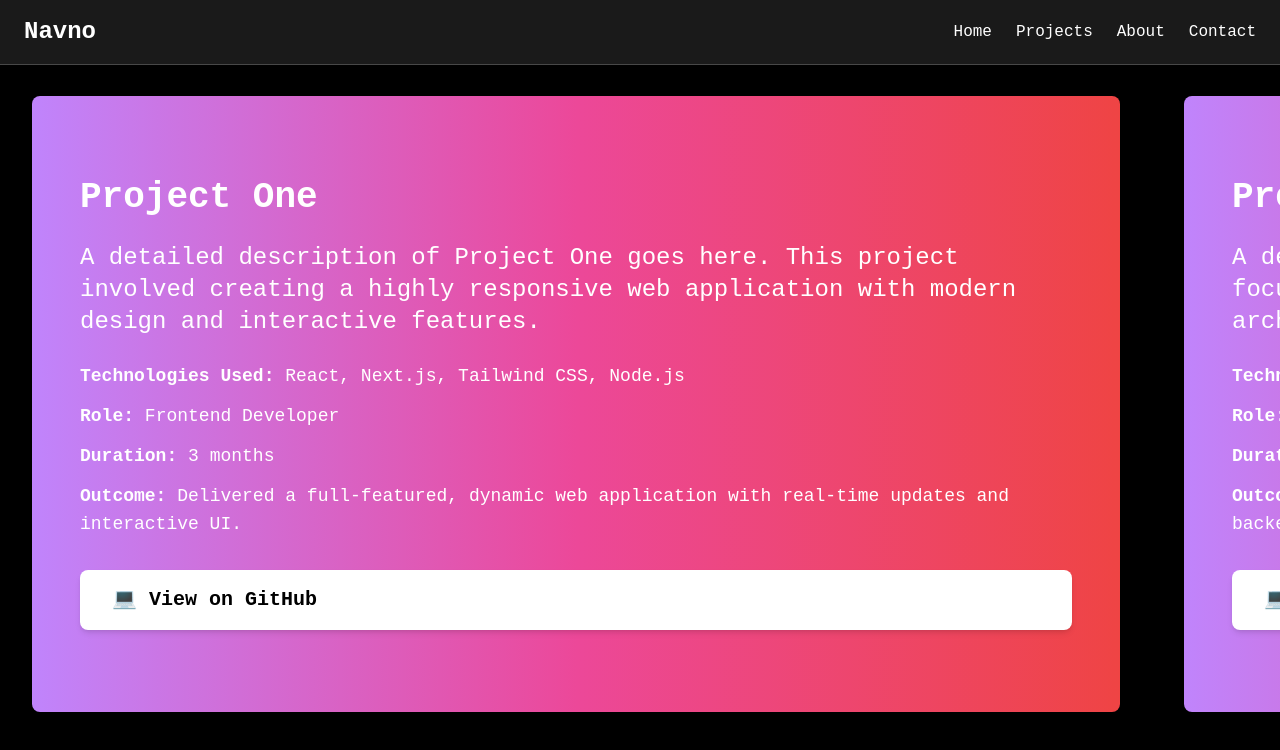
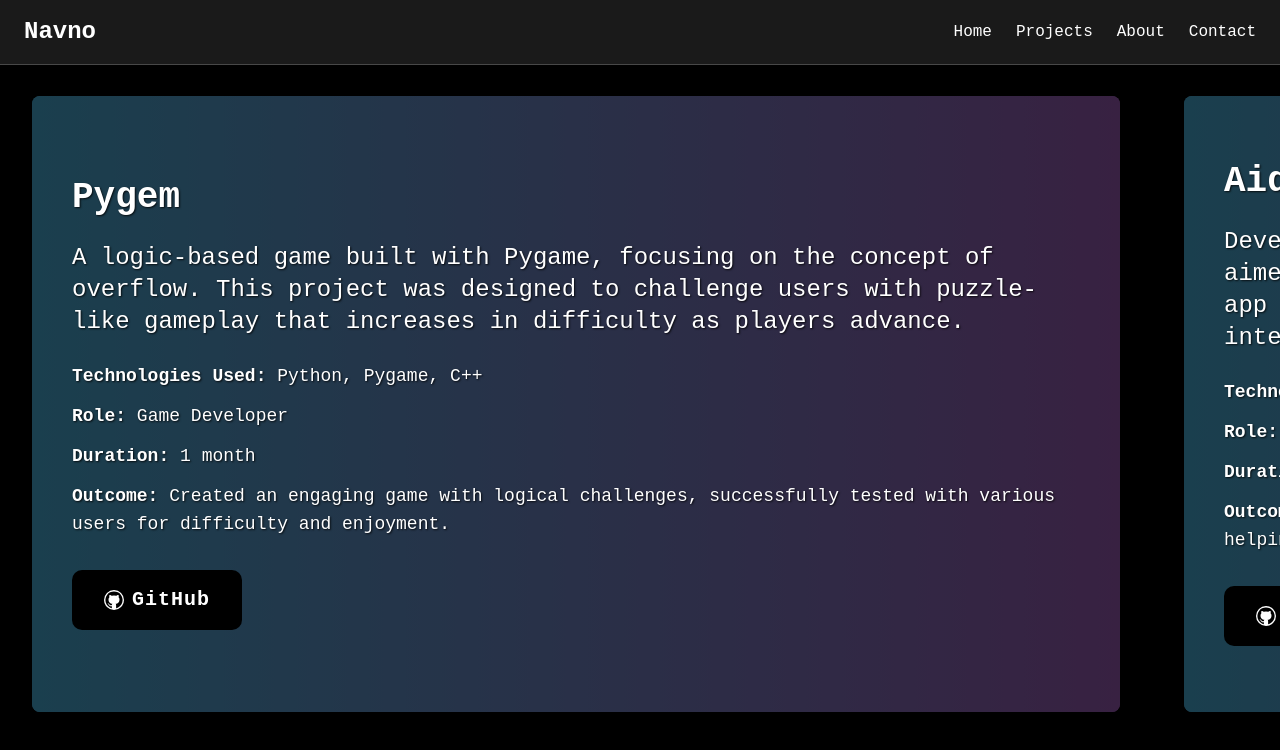
Before and after one commit to Navnoor-Singh/itsNoor, a Next.js app in the folder itsnoor/: page /projects in a window 1280 px wide. Shown: the top 750 px of the page. Built offline with nearby package versions, Linux system fonts and the light colour scheme.

Commit message:
fixed scrolling issue, adding navLinks soon

```diff
--- a/itsnoor/app/components/Navbar.tsx
+++ b/itsnoor/app/components/Navbar.tsx
@@ -128,7 +128,7 @@ export default function Navbar() {
               initial={{ opacity: 0, x: -50 }}
               animate={{ opacity: 1, x: 0 }}
               transition={{ duration: 0.5, delay: 0.2 }}
-              href="#about"
+              href="../page.tsx/#about"
               className="block py-2 hover:text-gray-400 transition-colors"
               onClick={() => setIsOpen(false)}
             >
--- a/itsnoor/app/globals.css
+++ b/itsnoor/app/globals.css
@@ -53,3 +53,63 @@ body {
     background-position: center;
   }
 } */
+
+
+@keyframes cyberpunkGradient {
+  0% {
+    background-position: 0% 50%;
+  }
+  50% {
+    background-position: 100% 50%;
+  }
+  100% {
+    background-position: 0% 50%;
+  }
+}
+
+.card {
+  position: relative;
+  background: linear-gradient(270deg, rgba(255, 0, 150, 0.7), rgba(0, 255, 255, 0.7), rgba(255, 255, 0, 0.7));
+  background-size: 600% 600%;
+  animation: cyberpunkGradient 10s ease infinite;
+  padding: 40px;
+  border-radius: 8px;
+  box-shadow: 0 4px 15px rgba(0, 0, 0, 0.5); /* Slight box shadow for depth */
+}
+
+.card::before {
+  content: "";
+  position: absolute;
+  top: 0;
+  left: 0;
+  width: 100%;
+  height: 100%;
+  background: rgba(0, 0, 0, 0.5); /* Semi-transparent dark overlay */
+  border-radius: 8px;
+  z-index: 1;
+}
+
+.card-content {
+  position: relative;
+  z-index: 2;
+  text-shadow: 1px 1px 2px rgba(0, 0, 0, 0.8); /* Subtle text shadow for readability */
+}
+
+.minimalist-button {
+  color: #fff;
+  background-color: #000;
+  border-radius: 10px;
+  letter-spacing: 1px;
+  text-align: center;
+  transition: all 0.3s ease;
+}
+
+.minimalist-button:hover {
+  border-color: #000;
+  box-shadow: 0 5px 20px 10px rgba(0, 0, 0, 0.2);
+  transform:translateY(-10px);
+}
+
+/* .minimalist-button span {
+  vertical-align: middle;
+} */
--- a/itsnoor/app/projects/page.tsx
+++ b/itsnoor/app/projects/page.tsx
@@ -3,51 +3,46 @@
 import React, { useEffect, useRef } from "react";
 import Navbar from "../components/Navbar";
 import { motion } from "framer-motion";
+import { VscGithub } from 'react-icons/vsc';
 
 export default function Projects() {
   const projects = [
     {
-      title: "Project One",
+      title: "Pygem",
       description:
-        "A detailed description of Project One goes here. This project involved creating a highly responsive web application with modern design and interactive features.",
-      technologies: "React, Next.js, Tailwind CSS, Node.js",
-      role: "Frontend Developer",
-      duration: "3 months",
+        "A logic-based game built with Pygame, focusing on the concept of overflow. This project was designed to challenge users with puzzle-like gameplay that increases in difficulty as players advance.",
+      technologies: "Python, Pygame, C++",
+      role: "Game Developer",
+      duration: "1 month",
       outcome:
-        "Delivered a full-featured, dynamic web application with real-time updates and interactive UI.",
-      githubLink: "https://github.com/username/project-one",
+        "Created an engaging game with logical challenges, successfully tested with various users for difficulty and enjoyment.",
+      githubLink: "https://github.com/Navnoor-Singh/pyGem",
     },
     {
-      title: "Project Two",
+      title: "AidPath",
       description:
-        "A detailed description of Project Two goes here. This project focused on creating a high-performance web application with scalable architecture.",
-      technologies: "Angular, Firebase, Bootstrap",
-      role: "Full Stack Developer",
-      duration: "4 months",
+        "Developed a web application for the Community Wellbeing Hackathon, aimed at connecting people with resources and support services. The app features an interactive map, real-time data, and a user-friendly interface.",
+      technologies: "React, Node.js, Express, MongoDB",
+      role: "UI/UX",
+      duration: "2 weeks",
       outcome:
-        "Successfully built and deployed a scalable web application with cloud-based backend and dynamic UI.",
-      githubLink: "https://github.com/username/project-two",
+        "Delivered a fully functional web app that was well-received at the hackathon, helping users find local resources efficiently.",
+      githubLink: "https://github.com/vsavchyn-dev/qq-seneca-hackathon-2024",
     },
     {
-      title: "Project Three",
+      title: "it's Noor",
       description:
-        "A detailed description of Project Three goes here. This project showcases my backend development skills, focusing on secure and efficient data handling.",
-      technologies: "Vue.js, Laravel, MySQL",
-      role: "Backend Developer",
-      duration: "2 months",
+        "This personal portfolio website showcases various projects and skills. It is built with a modern stack, featuring dynamic components, animations, and a responsive design to provide an optimal viewing experience across devices.",
+      technologies: "React, Next.js, Tailwind CSS, Framer Motion",
+      role: "Full Stack Developer",
+      duration: "Ongoing",
       outcome:
-        "Developed and deployed a secure, high-performance backend system with RESTful APIs.",
-      githubLink: "https://github.com/username/project-three",
+        "Created a professional and interactive platform to display work, including real-time updates and seamless user experience.",
+      githubLink: "https://github.com/Navnoor-Singh/itsNoor",
     },
   ];
 
-  const neonColors = [
-    "rgba(255, 0, 150, 0.7)", // Neon Pink
-    "rgba(0, 255, 255, 0.7)", // Neon Cyan
-    "rgba(255, 255, 0, 0.7)", // Neon Yellow
-  ];
-
-  const scrollContainerRef = useRef(null);
+  const scrollContainerRef = useRef<HTMLDivElement>(null);
 
   useEffect(() => {
     const handleScroll = () => {
@@ -68,18 +63,16 @@ export default function Projects() {
       <Navbar />
       <section
         ref={scrollContainerRef}
-        className="fixed top-24 left-0 w-full h-full flex overflow-x-auto overflow-y-hidden" // Adjusted top margin
+        className="fixed top-24 left-0 w-full h-full flex overflow-x-auto overflow-y-hidden"
         style={{ scrollBehavior: "smooth" }}
       >
         {projects.map((project, index) => (
           <motion.div
-            key={index}
-            className="min-w-[85vw] h-[calc(85vh-4rem)] bg-gradient-to-r from-purple-400 via-pink-500 to-red-500 p-12 rounded-lg shadow-lg flex flex-col justify-center text-white mx-8"
-            style={{
-              backgroundColor: neonColors[index],
-            }}
-            // whileHover={{ y: -10, zIndex: 10 }} // Raise the card by 10px on hover
-          >
+          key={index}
+          className="min-w-[85vw] h-[calc(85vh-4rem)] shadow-lg flex flex-col justify-center text-white mx-8 card"
+          // whileHover={{ y: -10, zIndex: 10 }}
+        >
+          <div className="card-content">
             <motion.h2
               initial={{ opacity: 0 }}
               animate={{ opacity: 1 }}
@@ -122,14 +115,16 @@ export default function Projects() {
               initial={{ opacity: 0 }}
               animate={{ opacity: 1 }}
               transition={{ duration: 1.6 }}
-              className="inline-block px-8 py-4 text-xl text-black bg-white font-semibold rounded-lg shadow-md hover:bg-gray-200"
+              className="relative inline-flex items-center px-8 py-4 text-xl font-semibold rounded-md minimalist-button"
             >
-              <span role="img" aria-label="GitHub">
-                💻
-              </span>{" "}
-              View on GitHub
+              <VscGithub className="mr-2" /> GitHub
             </motion.a>
-          </motion.div>
+
+
+
+          </div>
+        </motion.div>
+
         ))}
       </section>
     </main>
```
